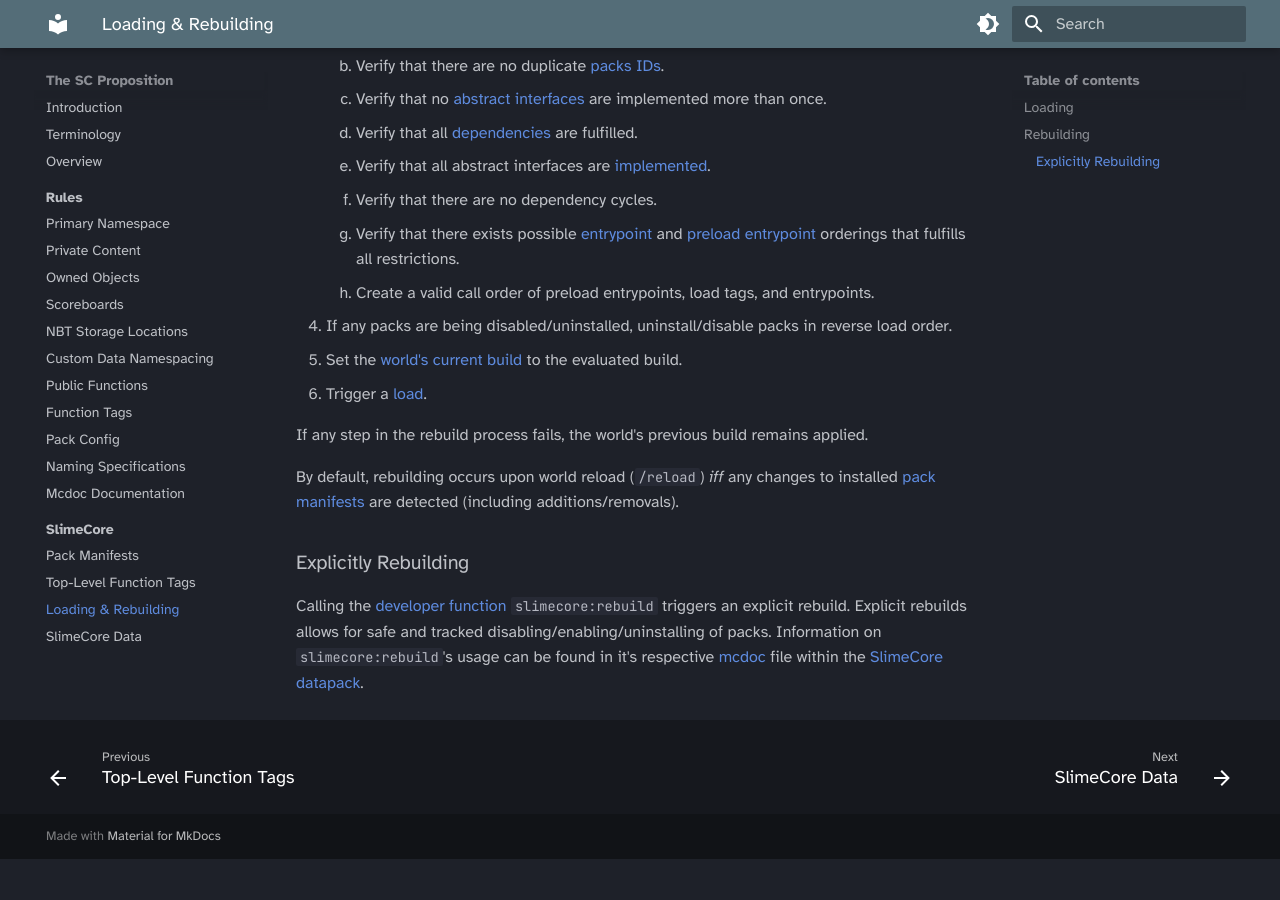
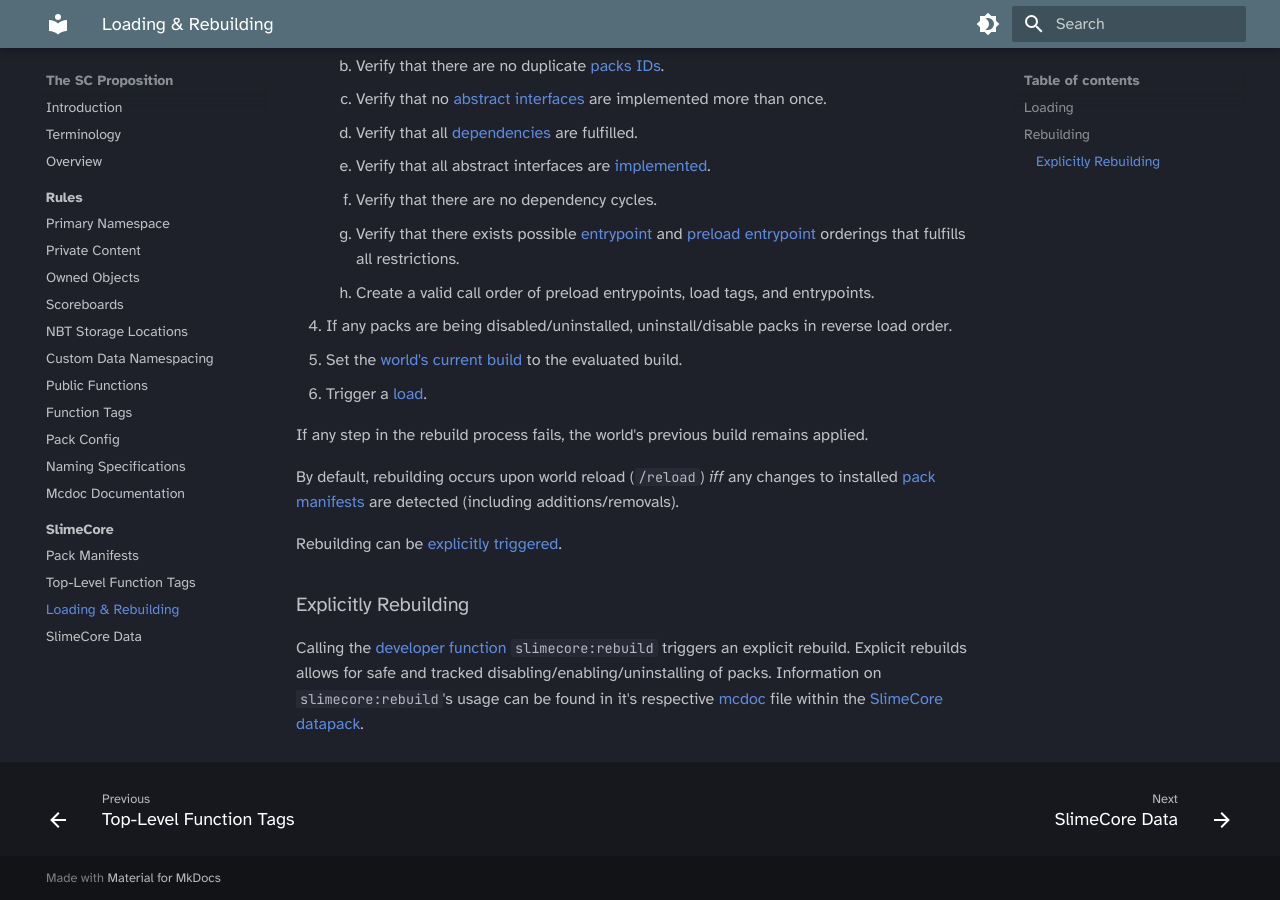
Before and after one commit to sixslimemc/sc-proposition, an MkDocs documentation site: the page built from docs/slimecore/rebuilding.md, in a window 1280 px wide and 900 px high, scrolled down 928 px. Built offline with MkDocs 1.6.1 and Material for MkDocs 9.7.7, drawn with Linux system fonts in a browser that asks for light colours; before the commit the page ends 1787 px from its top, so only the background shows below that.

Commit message:
explicit rebuilding

```diff
--- a/docs/slimecore/rebuilding.md
+++ b/docs/slimecore/rebuilding.md
@@ -39,6 +39,8 @@ If any step in the rebuild process fails, the world's previous build remains app
 
 By default, rebuilding occurs upon world reload (`/reload`) *iff* any changes to installed [pack manifests](./manifest.md) are detected (including additions/removals).
 
+Rebuilding can be [explicitly triggered](#explicitly-rebuilding).
+
 ### Explicitly Rebuilding
 
 Calling the [developer function](../rules/functions.md#developer-functions) `slimecore:rebuild` triggers an explicit rebuild. Explicit rebuilds allows for safe and tracked disabling/enabling/uninstalling of packs. Information on `slimecore:rebuild`'s usage can be found in it's respective [mcdoc](TODO) file within the [SlimeCore datapack](./index.md).
```
